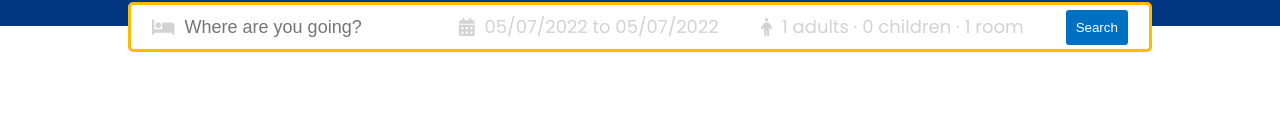
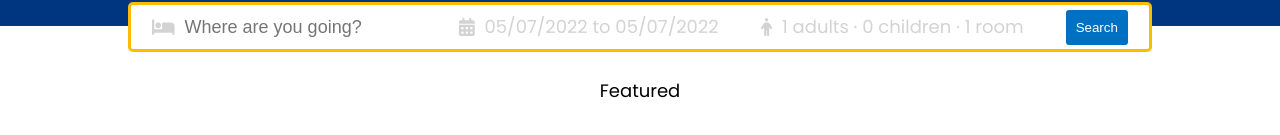
Before and after one commit to bregarulai/booking-nextjs, a Next.js app: page / in a window 1280 px wide. Shown: the part 413-548 px from the top of the page. Built offline with nearby package versions, Linux system fonts and the light colour scheme.

Commit message:
created featured component

```diff
--- /dev/null
+++ b/components/Featured/Featured.jsx
@@ -0,0 +1,7 @@
+import React from 'react';
+
+const Featured = () => {
+  return <div>Featured</div>;
+};
+
+export default Featured;
--- a/components/index.jsx
+++ b/components/index.jsx
@@ -1,2 +1,3 @@
 export { default as Navbar } from './Navbar/Navbar';
 export { default as Header } from './Header/Header';
+export { default as Featured } from './Featured/Featured';
--- a/pages/index.js
+++ b/pages/index.js
@@ -1,10 +1,13 @@
-import { Header, Navbar } from '../components';
+import { Featured, Header, Navbar } from '../components';
 
 const Home = () => {
   return (
     <div>
       <Navbar />
       <Header />
+      <div className='home__container'>
+        <Featured />
+      </div>
     </div>
   );
 };
--- a/styles.scss
+++ b/styles.scss
@@ -10,3 +10,4 @@
 @import './styles/containers/hotel';
 @import './components/Navbar/navbar';
 @import './components/Header/header';
+@import './components//Featured/featured';
--- a/styles/containers/_home.scss
+++ b/styles/containers/_home.scss
@@ -0,0 +1,10 @@
+.home {
+
+    &__container {
+        margin-top: 5rem;
+        display: flex;
+        flex-direction: column;
+        align-items: center;
+        gap: 3rem;
+    }
+}
```
Also changed, not shown: components/Featured/_featured.scss (added).
